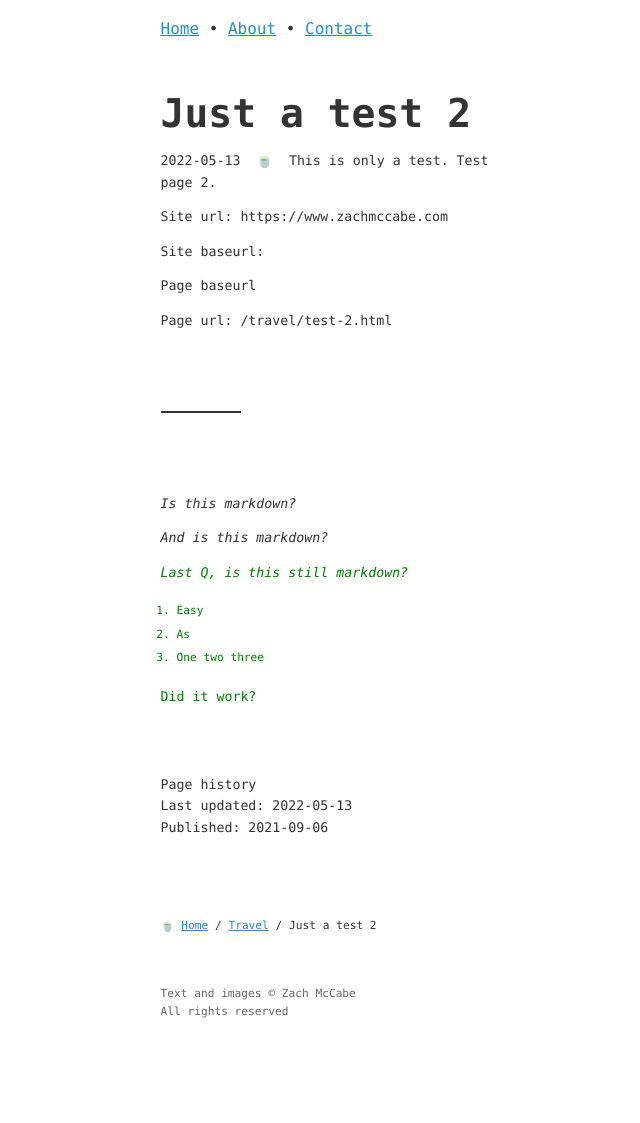
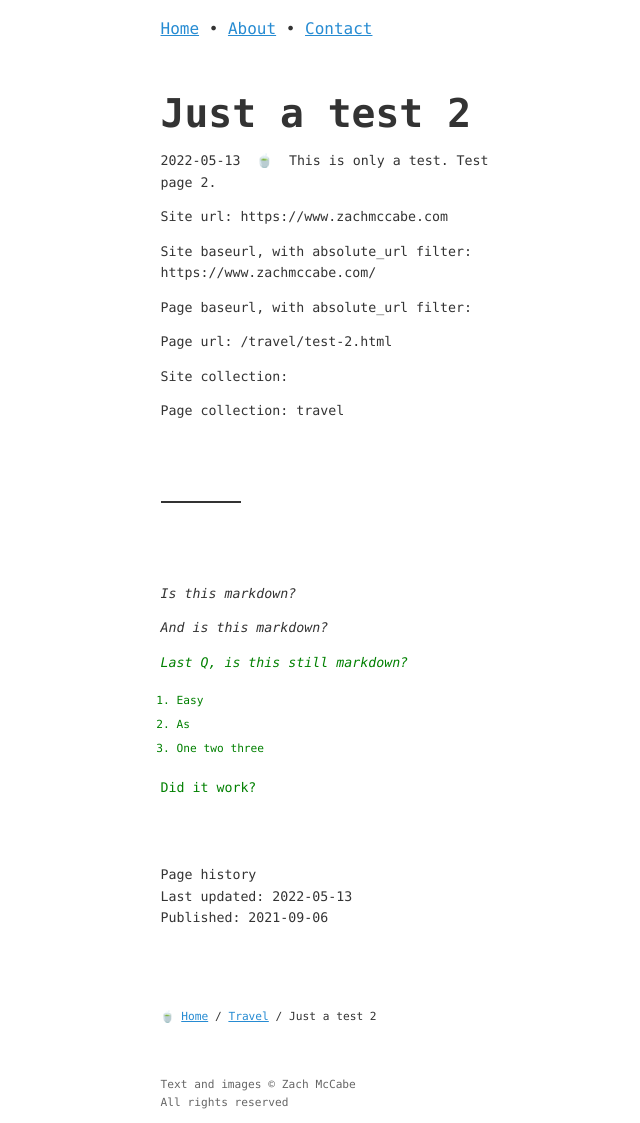
Before and after one commit to zachmccabe/zachmccabe.github.io, a Jekyll site: the page built from _travel/test-2.md, in a window 1280 px wide. Shown: the whole page, without its empty margins (174-814 px from the left). Built offline with Jekyll 4.4.1, drawn with Linux system fonts in a browser that asks for light colours; before the commit the page ends 1032 px from its top, so only the background shows below that.

Commit message:
Update test-2.md

```diff
--- a/_travel/test-2.md
+++ b/_travel/test-2.md
@@ -12,11 +12,15 @@ lede: print
 
 Site url: {{ site.url }}
 
-Site baseurl: {{ site.baseurl }}
+Site baseurl, with absolute_url filter: {{ site.baseurl | absolute_url }}
 
-Page baseurl {{ page.baseurl }}
+Page baseurl, with absolute_url filter: {{ page.baseurl | absolute_url }}
 
 Page url: {{ page.url }}
+
+Site collection: {{ site.collection }}
+
+Page collection: {{ page.collection }}
 
 ---
 
```
